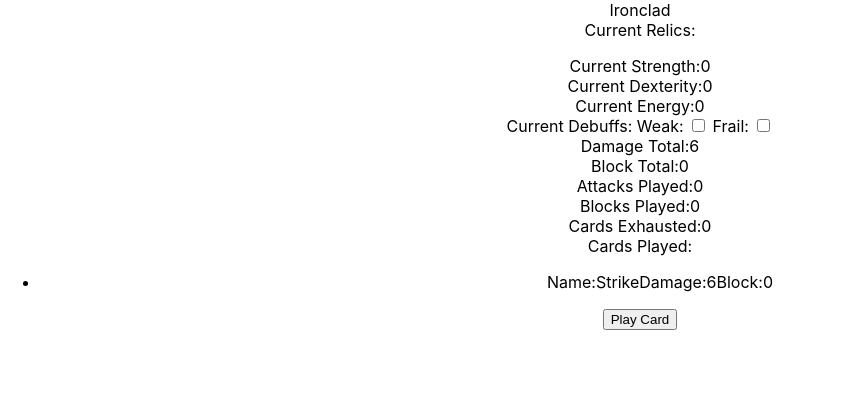
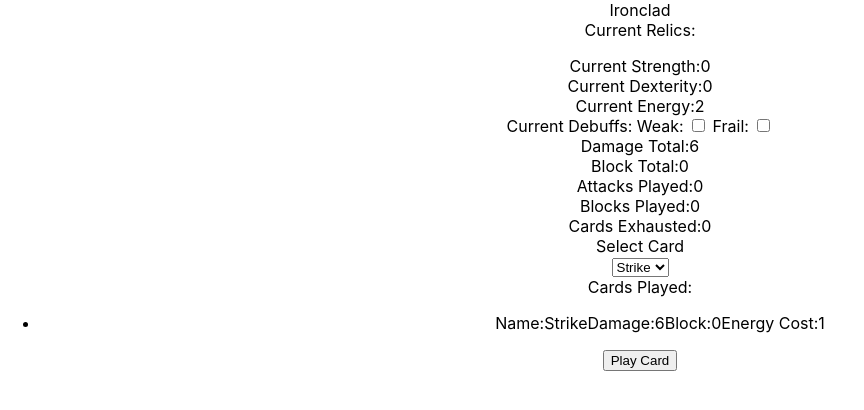
Before and after one commit to Pfdiamond13/spireslayer, a React (Create React App) app: page / in a window 1280 px wide. Both pictures are taken after a click on the button "Play Card". Shown: the top 410 px of the page, without its empty margins (0-864 px from the left). Built offline with nearby package versions, Linux system fonts and the light colour scheme.

Commit message:
Implement selectList and make playCard dynamic

```diff
--- a/src/App.tsx
+++ b/src/App.tsx
@@ -1,7 +1,14 @@
 import React from 'react';
 import './App.css';
+// TODO Figure out how to do exhaust cards
 
-// TODO Figure out how to do exhaust cards
+// Move into new file
+const data = {
+  cards: [
+    { name: 'Strike', dmg: 6, block: 0, energy: 1, action: () => {} },
+    { name: 'Block', dmg: 0, block: 5, energy: 1, action: () => {} },
+  ],
+};
 
 interface Props {
 }
@@ -10,7 +17,7 @@ interface State {
   dmgTotal: number,
   blockTotal: number,
   energy: number,
-  listOfCardsPlayed: {name: string, dmg: number, block: number}[],
+  listOfCardsPlayed: {name: string, dmg: number, block: number, energy: number}[],
   strength: number,
   dexterity: number,
   selfIsWeak: boolean,
@@ -20,6 +27,7 @@ interface State {
   numberOfAttacks: number,
   numberOfBlocks: number,
   cardsExhausted: number,
+  selectedCard: {name: string, dmg: number, block: number, energy: number, action: Function },
 }
 class App extends React.Component< Props, State > {
   constructor(props: Props) {
@@ -27,7 +35,7 @@ class App extends React.Component< Props, State > {
     this.state = {
       dmgTotal: 0,
       blockTotal: 0,
-      energy: 0,
+      energy: 3,
       listOfCardsPlayed: [],
       strength: 0,
       dexterity: 0,
@@ -38,12 +46,13 @@ class App extends React.Component< Props, State > {
       numberOfAttacks: 0,
       numberOfBlocks: 0,
       cardsExhausted: 0,
+      selectedCard: { name: 'Strike', dmg: 6, block: 0, energy: 1, action: () => {} },
     };
   }
 
   // Change 0.25 to dynamic if certain relic
   // Update to increment number of Attacks played
-  calculateDamge = (dmg:number) => {
+  calculateDamage = (dmg:number) => {
     const { selfIsWeak, enemyIsVunerable, strength } = this.state;
     let totalDamage = dmg;
     if (selfIsWeak) {
@@ -72,15 +81,10 @@ class App extends React.Component< Props, State > {
     return basicBlock;
   }
 
-  playCard = () => {
-    let { dmgTotal, blockTotal, listOfCardsPlayed } = this.state;
-    // REPLACE PLACEHOLDER CARD TYPES
-    const card = {
-      name: 'Strike', dmg: 6, block: 0, calculatedDmg: () => { return this.calculateDamge(card.dmg); }, calculatedBlock: () => { return this.calculateBlock(card.block); }, action: () => {}, type: 'attack',
-      // name: 'Block', dmg: 0, block: 5, calculatedDmg: () => { return this.calculateDamge(card.dmg); }, calculatedBlock: () => { return this.calculateBlock(card.block); }, action: () => {}, type: 'skill',
-    };
-    const playedCard = { name: card.name, dmg: card.calculatedDmg(), block: card.calculatedBlock() };
-    this.setState({ listOfCardsPlayed: [...listOfCardsPlayed, playedCard], dmgTotal: dmgTotal += playedCard.dmg, blockTotal: blockTotal += playedCard.block });
+  playCard = (card: any) => {
+    let { dmgTotal, blockTotal, listOfCardsPlayed, energy } = this.state;
+    const playedCard = { name: card.name, dmg: this.calculateDamage(card.dmg), block: this.calculateBlock(card.block), energy: card.energy };
+    this.setState({ listOfCardsPlayed: [...listOfCardsPlayed, playedCard], dmgTotal: dmgTotal += playedCard.dmg, blockTotal: blockTotal += playedCard.block, energy: energy -= playedCard.energy });
   }
 
   // Ask Ben about this type
@@ -90,6 +94,10 @@ class App extends React.Component< Props, State > {
     } else {
       this.setState((prevState) => ({ selfIsWeak: !prevState.selfIsWeak }));
     }
+  }
+
+  selectCard = (e: any) => {
+    this.setState({ selectedCard: data.cards[e.target.value] });
   }
 
   render() {
@@ -104,6 +112,7 @@ class App extends React.Component< Props, State > {
       numberOfAttacks,
       numberOfBlocks,
       cardsExhausted,
+      selectedCard,
     } = this.state;
 
     const cardsPlayed = listOfCardsPlayed.map((card) => (
@@ -114,6 +123,8 @@ class App extends React.Component< Props, State > {
         {card.dmg}
         Block:
         {card.block}
+        Energy Cost:
+        {card.energy}
       </li>
     ));
 
@@ -122,6 +133,10 @@ class App extends React.Component< Props, State > {
         Name:
         {relic.name}
       </li>
+    ));
+
+    const listOfCards = data.cards.map((card, index) => (
+      <option value={index}>{card.name}</option>
     ));
 
     return (
@@ -168,10 +183,15 @@ class App extends React.Component< Props, State > {
           Cards Exhausted:
           {cardsExhausted}
         </div>
+        <div>Select Card</div>
+        {/* Make dynamic */}
+        <select onChange={(e) => this.selectCard(e)}>
+          {listOfCards}
+        </select>
         <div>Cards Played:</div>
         <ul>{cardsPlayed}</ul>
         {/* Remove this button and make function update on state change of cards played */}
-        <button type="button" onClick={this.playCard}>Play Card</button>
+        <button type="button" onClick={() => this.playCard(selectedCard)}>Play Card</button>
       </div>
     );
   }
```
